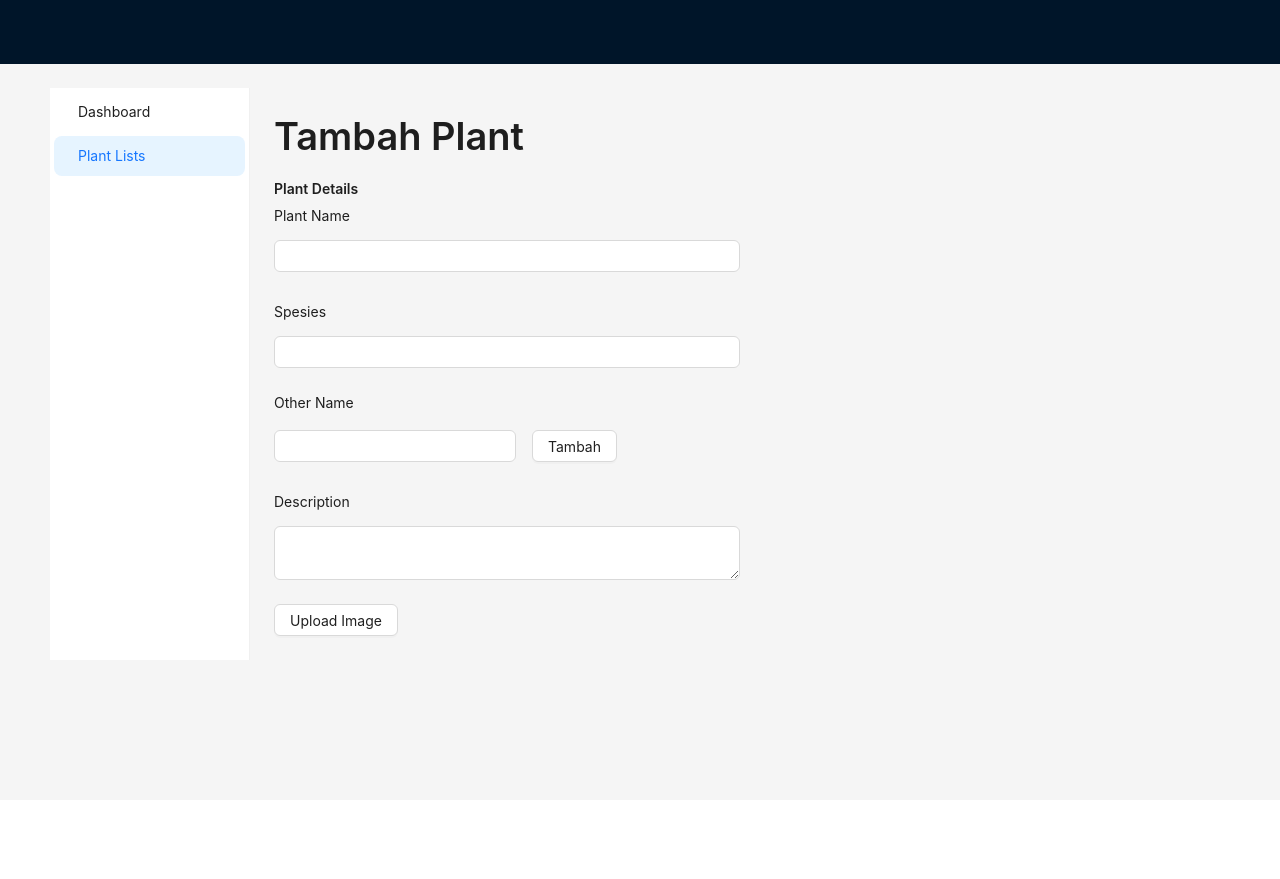
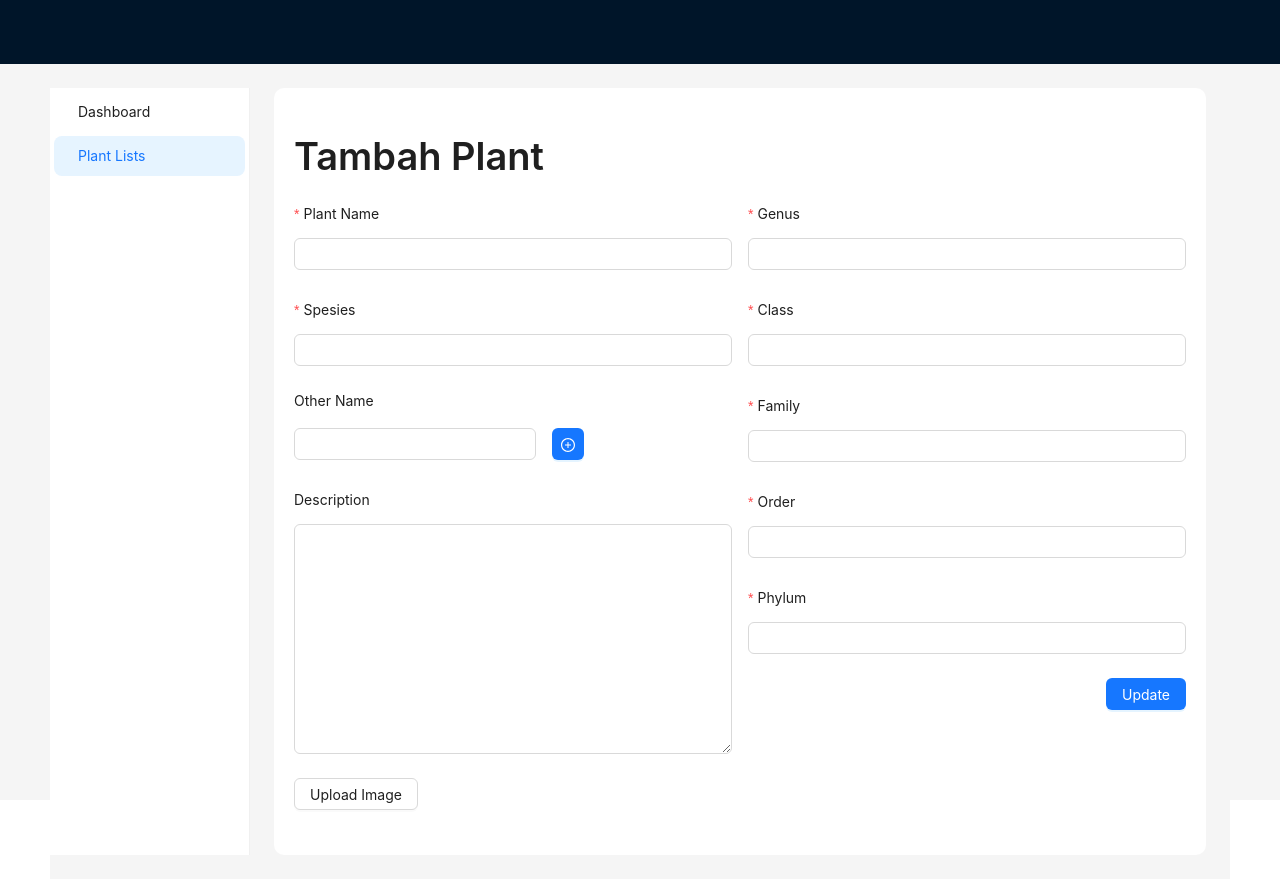
Before and after one commit to Andi-IM/plantscan-react, a React (Vite) app: page /plant_lists/add_plant in a window 1280 px wide. Before the commit the page ends 800 px from the top, so only its background shows below. Built offline with nearby package versions, Linux system fonts and the light colour scheme.

Commit message:
ui add plants

```diff
--- /dev/null
+++ b/src/components/Plants/ModalEditPhoto.jsx
@@ -0,0 +1,66 @@
+import { Button, Col, Form, Image, Input, Modal, Row } from "antd";
+import { usePlantsFormContext } from "../../context/PlantsFormContext";
+
+const ModalEditPhoto = () => {
+  const {
+    openModalImg,
+    setOpenModalImg,
+    objDetailImg,
+    imageData,
+    setImageData,
+  } = usePlantsFormContext();
+
+  const [FormEditPhotoInfo] = Form.useForm();
+
+  const editHandler = () => {
+    setImageData(
+      imageData?.map((data) => {
+        if (data?.id === objDetailImg?.id) {
+          return {
+            ...data,
+            ...FormEditPhotoInfo?.getFieldsValue(),
+          };
+        }
+        return data;
+      })
+    );
+    setOpenModalImg(false);
+  };
+
+  return (
+    <Modal
+      open={openModalImg}
+      title="Deskripsi Foto"
+      onCancel={() => setOpenModalImg(false)}
+      footer={false}
+    >
+      <Form form={FormEditPhotoInfo}>
+        <Row gutter={[16, 16]}>
+          <Col span={12}>
+            <Image src={objDetailImg?.url} />
+          </Col>
+          <Col span={12}>
+            <Form.Item name="desc" labelCol={{ span: 24 }} label="Description">
+              <Input />
+            </Form.Item>
+            <Form.Item
+              name="attribusi"
+              labelCol={{ span: 24 }}
+              label="Attribusi"
+            >
+              <Input />
+            </Form.Item>
+          </Col>
+        </Row>
+        <Row>
+          <Col span={24}>
+            <Button type="primary" onClick={() => editHandler()}>
+              Edit Informasi Photo
+            </Button>
+          </Col>
+        </Row>
+      </Form>
+    </Modal>
+  );
+};
+export default ModalEditPhoto;
--- a/src/components/Plants/PlantsLeftForm.jsx
+++ b/src/components/Plants/PlantsLeftForm.jsx
@@ -1,19 +1,40 @@
-import { Button, Col, Form, Input, message, Row, Typography, Upload } from "antd";
+import {
+  MinusCircleOutlined,
+  PlusCircleOutlined,
+} from "@ant-design/icons/lib/icons";
+import {
+  Button,
+  Col,
+  Form,
+  Input,
+  message,
+  Row,
+  Typography,
+  Upload,
+} from "antd";
 import { Fragment } from "react";
+import { usePlantsFormContext } from "../../context/PlantsFormContext";
 import getBase64 from "../../helpers/getBase64";
 
-const PlantsLeftForm = ()=>{
+const PlantsLeftForm = () => {
+  const { imageData, setImageData } = usePlantsFormContext();
+
   return (
     <>
-    <Typography.Text strong>Plant Details</Typography.Text>
       <Form.Item
+        rules={[{ required: true }]}
         name="plantName"
         label="Plant Name"
         labelCol={{ span: 24 }}
       >
         <Input />
       </Form.Item>
-            <Form.Item name="spesies" label="Spesies" labelCol={{ span: 24 }}>
+      <Form.Item
+        rules={[{ required: true }]}
+        name="spesies"
+        label="Spesies"
+        labelCol={{ span: 24 }}
+      >
         <Input />
       </Form.Item>
 
@@ -21,7 +42,7 @@ return (
         <Col span={24}>
           <Typography.Text>Other Name</Typography.Text>
         </Col>
-              <Col>
+        <Col span={24}>
           <Form.List name="otherName">
             {(fields, { add, remove }) => {
               return (
@@ -34,14 +55,21 @@ return (
                             <Input name={[field?.name, "name"]} />
                           </Form.Item>
                         </Col>
+                        {field?.name !== 1 && (
                           <Col>
-                                <Button onClick={add}>Tambah</Button>
+                            <Button
+                              onClick={add}
+                              icon={<PlusCircleOutlined />}
+                              type="primary"
+                            />
                           </Col>
+                        )}
                         {fields?.length > 1 ? (
                           <Col>
-                                  <Button onClick={() => remove(field?.name)}>
-                                    Remove
-                                  </Button>
+                            <Button
+                              onClick={() => remove(field?.name)}
+                              icon={<MinusCircleOutlined />}
+                            />
                           </Col>
                         ) : (
                           <Fragment />
@@ -57,11 +85,13 @@ return (
       </Row>
 
       <Form.Item name="desc" label="Description" labelCol={{ span: 24 }}>
-              <Input.TextArea />
+        <Input.TextArea rows={10} />
       </Form.Item>
 
       <Form.Item>
         <Upload
+          rules={[{ required: true }]}
+          showUploadList={false}
           beforeUpload={async (file) => {
             if (imageData?.length >= 5) {
               message.error("Sudah ada batas");
@@ -71,6 +101,7 @@ return (
               setImageData([
                 ...imageData,
                 {
+                  id: Date.now(),
                   url: previewTemp,
                   desc: "",
                   attribusi: "",
@@ -84,28 +115,7 @@ return (
           <Button block>Upload Image</Button>
         </Upload>
       </Form.Item>
-            <Space size="large">
-              {imageData?.map((dataPreview, idx) => (
-                <Tooltip title="Tes" key={idx}>
-                  <Image
-                    style={{ cursor: "pointer" }}
-                    src={dataPreview?.url}
-                    width={300}
-                    height={300}
-                    preview={false}
-                    onClick={() => {
-                      setObjDetailImg({
-                        url: dataPreview?.url,
-                        desc: dataPreview?.desc,
-                        attribusi: dataPreview?.attribusi,
-                      });
-                      setOpenModalImg(true);
-                    }}
-                  />
-                </Tooltip>
-              ))}
-            </Space>
     </>
-)
-}
-export default PlantsLeftForm
+  );
+};
+export default PlantsLeftForm;
--- a/src/components/Plants/PlantsRightForm.jsx
+++ b/src/components/Plants/PlantsRightForm.jsx
@@ -0,0 +1,50 @@
+import { Form, Input } from "antd";
+import { Fragment } from "react";
+
+const PlantsRightForm = () => {
+  return (
+    <Fragment>
+      <Form.Item
+        rules={[{ required: true }]}
+        label="Genus"
+        name="genus"
+        labelCol={{ span: 24 }}
+      >
+        <Input />
+      </Form.Item>
+      <Form.Item
+        rules={[{ required: true }]}
+        label="Class"
+        name="class"
+        labelCol={{ span: 24 }}
+      >
+        <Input />
+      </Form.Item>
+      <Form.Item
+        rules={[{ required: true }]}
+        label="Family"
+        name="family"
+        labelCol={{ span: 24 }}
+      >
+        <Input />
+      </Form.Item>
+      <Form.Item
+        rules={[{ required: true }]}
+        label="Order"
+        name="order"
+        labelCol={{ span: 24 }}
+      >
+        <Input />
+      </Form.Item>
+      <Form.Item
+        rules={[{ required: true }]}
+        label="Phylum"
+        name="phylum"
+        labelCol={{ span: 24 }}
+      >
+        <Input />
+      </Form.Item>
+    </Fragment>
+  );
+};
+export default PlantsRightForm;
--- /dev/null
+++ b/src/context/PlantsFormContext.js
@@ -0,0 +1,5 @@
+import { createContext, useContext } from "react";
+
+const PlantsFormContext = createContext({});
+export const usePlantsFormContext = () => useContext(PlantsFormContext);
+export default PlantsFormContext;
--- a/src/page/Plants/AddPlants.jsx
+++ b/src/page/Plants/AddPlants.jsx
@@ -1,21 +1,27 @@
+import { CloseCircleFilled } from "@ant-design/icons";
+import { CloseCircleOutlined } from "@ant-design/icons/lib/icons";
 import {
+  Badge,
   Button,
   Col,
   Form,
   Image,
   Input,
-  message,
   Modal,
   Row,
   Space,
   Tooltip,
   Typography,
-  Upload,
 } from "antd";
-import { Fragment, useState } from "react";
-import getBase64 from "../../helpers/getBase64";
+import { useState } from "react";
+import ModalEditPhoto from "../../components/Plants/ModalEditPhoto";
+import PlantsLeftForm from "../../components/Plants/PlantsLeftForm";
+import PlantsRightForm from "../../components/Plants/PlantsRightForm";
+import PlantsFormContext from "../../context/PlantsFormContext";
 
 const AddPlants = () => {
+  const [FormInstance] = Form.useForm();
+
   const [imageData, setImageData] = useState([]);
   const [openModalImg, setOpenModalImg] = useState(false);
 
@@ -25,10 +31,31 @@ const AddPlants = () => {
     attribusi: "",
   });
 
-  const [FormInstance] = Form.useForm();
+  const deleteImgHandler = (id) => {
+    Modal.confirm({
+      content: "Apakah yakin untuk hapus ?",
+      onOk: () => {
+        setImageData(imageData?.filter((data) => data?.id !== id));
+      },
+      okText: "Hapus",
+      okButtonProps: {
+        danger: true,
+      },
+    });
+  };
 
   return (
-    <Fragment>
+    <div style={{ background: "white", padding: 20, borderRadius: 10 }}>
+      <PlantsFormContext.Provider
+        value={{
+          imageData,
+          setImageData,
+          openModalImg,
+          setOpenModalImg,
+          objDetailImg,
+          setObjDetailImg,
+        }}
+      >
         <Row>
           <Col span={24}>
             <Typography.Title>Tambah Plant</Typography.Title>
@@ -41,143 +68,69 @@ const AddPlants = () => {
           }}
           form={FormInstance}
         >
+          <Row gutter={[16, 16]}>
+            <Col span={12}>
+              <PlantsLeftForm />
+            </Col>
+            <Col span={12}>
+              <PlantsRightForm />
               <Row>
-          <Col span={12}>
-            <Typography.Text strong>Plant Details</Typography.Text>
-            <Form.Item
-              name="plantName"
-              label="Plant Name"
-              labelCol={{ span: 24 }}
-            >
-              <Input />
-            </Form.Item>
-            <Form.Item name="spesies" label="Spesies" labelCol={{ span: 24 }}>
-              <Input />
-            </Form.Item>
-
-            <Row gutter={[16, 16]}>
-              <Col span={24}>
-                <Typography.Text>Other Name</Typography.Text>
+                <Col span={24} style={{ textAlign: "right" }}>
+                  <Button type="primary">Update</Button>
                 </Col>
-              <Col>
-                <Form.List name="otherName">
-                  {(fields, { add, remove }) => {
-                    return (
-                      <Fragment>
-                        {fields?.map((field) => {
-                          return (
-                            <Row key={field?.name} gutter={[16, 16]}>
-                              <Col>
-                                <Form.Item>
-                                  <Input name={[field?.name, "name"]} />
-                                </Form.Item>
-                              </Col>
-                              <Col>
-                                <Button onClick={add}>Tambah</Button>
-                              </Col>
-                              {fields?.length > 1 ? (
-                                <Col>
-                                  <Button onClick={() => remove(field?.name)}>
-                                    Remove
-                                  </Button>
-                                </Col>
-                              ) : (
-                                <Fragment />
-                              )}
               </Row>
-                          );
-                        })}
-                      </Fragment>
-                    );
-                  }}
-                </Form.List>
             </Col>
           </Row>
 
-            <Form.Item name="desc" label="Description" labelCol={{ span: 24 }}>
-              <Input.TextArea />
-            </Form.Item>
-
-            <Form.Item>
-              <Upload
-                beforeUpload={async (file) => {
-                  if (imageData?.length >= 5) {
-                    message.error("Sudah ada batas");
-                  } else {
-                    const previewTemp = await getBase64(file);
-
-                    setImageData([
-                      ...imageData,
-                      {
-                        url: previewTemp,
-                        desc: "",
-                        attribusi: "",
-                      },
-                    ]);
+          <Row>
+            <Col span={24}>
+              <Space size="large" wrap>
+                {imageData?.map((dataPreview, idx) => (
+                  <Tooltip
+                    title={
+                      dataPreview?.desc || "Klik untuk menambahkan informasi"
                     }
-                  return false;
-                }}
-                accept="image/*"
+                    key={idx}
                   >
-                <Button block>Upload Image</Button>
-              </Upload>
-            </Form.Item>
-            <Space size="large">
-              {imageData?.map((dataPreview, idx) => (
-                <Tooltip title="Tes" key={idx}>
+                    <Badge
+                      count={
+                        <Button
+                          icon={
+                            <CloseCircleOutlined
+                              style={{ cursor: "pointer", fontSize: 28 }}
+                            />
+                          }
+                          shape="circle"
+                          danger
+                          onClick={() => deleteImgHandler(dataPreview?.id)}
+                          style={{ background: "transparent", border: 0 }}
+                        />
+                      }
+                    >
                       <Image
                         style={{ cursor: "pointer" }}
                         src={dataPreview?.url}
-                    width={300}
-                    height={300}
+                        width={100}
+                        height={100}
                         preview={false}
                         onClick={() => {
                           setObjDetailImg({
-                        url: dataPreview?.url,
-                        desc: dataPreview?.desc,
-                        attribusi: dataPreview?.attribusi,
+                            ...dataPreview,
                           });
                           setOpenModalImg(true);
                         }}
                       />
+                    </Badge>
                   </Tooltip>
                 ))}
               </Space>
             </Col>
-          <Col span={12}></Col>
           </Row>
         </Form>
 
-      <Modal
-        open={openModalImg}
-        title="Deskripsi Foto"
-        onCancel={() => setOpenModalImg(false)}
-      >
-        <Form>
-          <Row gutter={[16, 16]}>
-            <Col span={12}>
-              <Image src={objDetailImg?.url} />
-            </Col>
-            <Col span={12}>
-              <Form.Item
-                name="desc"
-                labelCol={{ span: 24 }}
-                label="Description"
-              >
-                <Input />
-              </Form.Item>
-              <Form.Item
-                name="attribusi"
-                labelCol={{ span: 24 }}
-                label="Attribusi"
-              >
-                <Input />
-              </Form.Item>
-            </Col>
-          </Row>
-        </Form>
-      </Modal>
-    </Fragment>
+        <ModalEditPhoto />
+      </PlantsFormContext.Provider>
+    </div>
   );
 };
 export default AddPlants;
```
Lines whose indentation alone changed are shown as unchanged.
